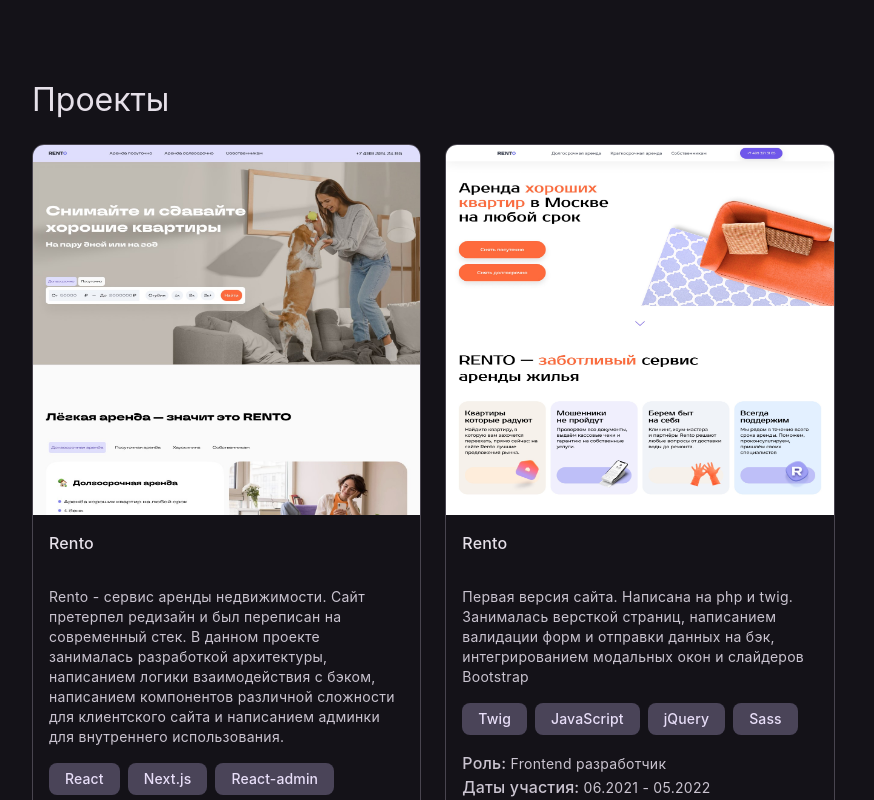
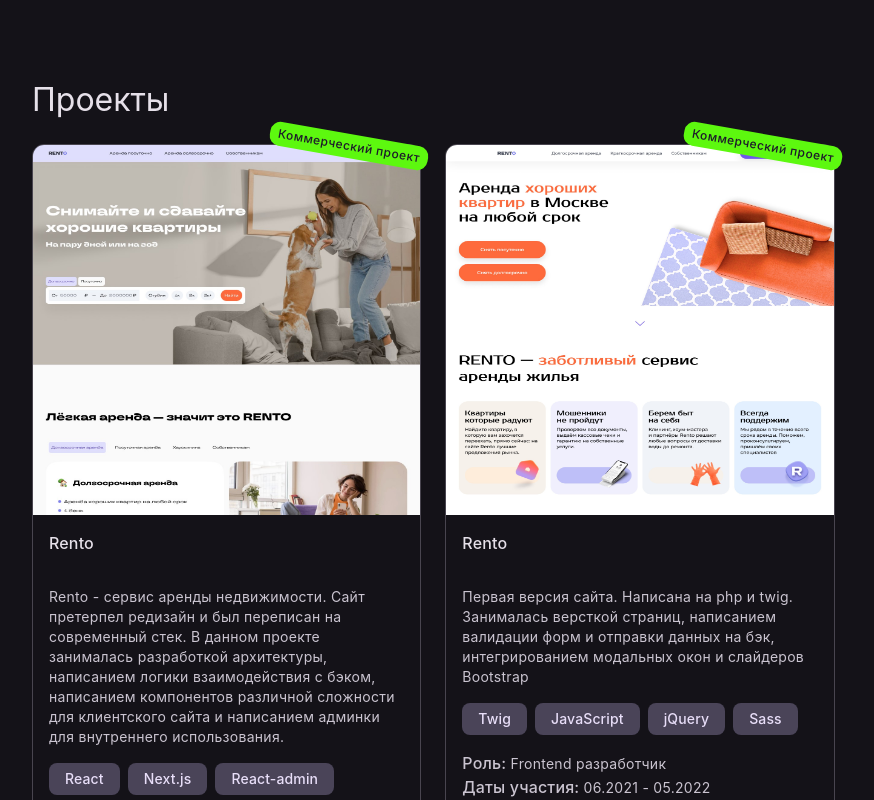
Before and after one commit to natalya-vd/portfolio, a React (Vite) app: page / in a window 1280 px wide. Shown: the part 1960-2760 px from the top of the page, without its empty margins (0-874 px from the left). Built offline with nearby package versions, Linux system fonts and the light colour scheme.

Commit message:
add Tag component

```diff
--- a/src/components/project/Project.tsx
+++ b/src/components/project/Project.tsx
@@ -6,6 +6,7 @@
 import { Button } from "@shared/button/Button";
 import { Card } from "@shared/card/Card";
 import { Chip } from "@shared/chip/Chip";
+import { Tag } from "@shared/tag/Tag";
 
 import { ProjectShort } from "./types";
 import styles from './Project.module.css'
@@ -28,17 +29,15 @@
 
   return (
     <Component className={classNames(className)} {...props}>
+      <Tag text="Коммерческий проект" appearance={project.tagStyle}>
         <Card type="outlined" className={classNames(styles.card)}>
           <div className={classNames(styles['media-wrapper'])}>
             <img className={classNames(styles.media)} src={project.image} alt={project.title} />
           </div>
-
           <div className={classNames(styles.content)}>
             <Title tag="h3">{project.title}</Title>
-
             <div className={classNames(styles['text-content'], "typography-body-medium")}>
               <p className={classNames(styles.description)}>{project.description}</p>
-
               <ul className={classNames(styles['development-tools'])}>
                 {
                   project["development-tools"].map((item, idx) => (
@@ -48,11 +47,9 @@
                   ))
                 }
               </ul>
-
               <p><span className="typography-title-medium">Роль:</span> {project.role}</p>
               <p><span className="typography-title-medium">Даты участия:</span> {getDates()}</p>
             </div>
-
             <div className={classNames(styles.actions)}>
               {project.url && (
                 <Button appearance="filled" href={project.url}>Посетить</Button>
@@ -60,6 +57,7 @@
             </div>
           </div>
         </Card>
+      </Tag>
     </Component>
   );
 }
--- a/src/components/project/types.ts
+++ b/src/components/project/types.ts
@@ -7,4 +7,5 @@
   url?: string
   dateStart: string
   dateEnd?: string
+  tagStyle: 'primary' | 'secondary' | 'info' | 'error' | 'success'
 }
--- a/src/index.css
+++ b/src/index.css
@@ -1,6 +1,7 @@
 :root {
   --z-index-level-1: 100;
   --z-index-level-2: 90;
+  --z-index-level-100: 1;
 
   --opacity-highest: 0.1;
 }
@@ -36,6 +37,9 @@
 
   --tertiary: #7d5260;
 
+  --error: #b3261e;
+  --on-error: #fff;
+
   --surface: #fef7ff;
   --on-surface: #1d1b20;
   --surface-container-low: #f7f2fa;
@@ -44,6 +48,9 @@
 
   --outline: #79747e;
   --outline-variant: #cac4d0;
+
+  --info: #35defc;
+  --success: #5df80f;
 
   --opacity-noise: var(--opacity-highest);
 }
@@ -63,6 +70,9 @@
 
   --tertiary: #efb8c8;
 
+  --error: #f2b8b5;
+  --on-error: #601410;
+
   --surface: #141218;
   --on-surface: #e6e0e9;
   --surface-container-low: #1d1b20;
@@ -71,6 +81,9 @@
 
   --outline: #938f99;
   --outline-variant: #49454f;
+
+  --info: #35defc;
+  --success: #5df80f;
 
   --opacity-noise: var(--opacity-highest);
 }
--- a/src/pages/home/Home.tsx
+++ b/src/pages/home/Home.tsx
@@ -2,11 +2,11 @@
 
 import { MainLayout } from '@layouts/main-layout/MainLayout';
 
-
-import styles from './Home.module.css'
 import { Projects } from './Projects';
 import { About } from './About';
 import { Experience } from './Experience';
+
+import styles from './Home.module.css'
 
 export const HomePage = (): JSX.Element => {
   return (
--- a/src/pages/home/data/projects.ts
+++ b/src/pages/home/data/projects.ts
@@ -10,6 +10,7 @@
     role: 'Frontend разработчик',
     dateStart: '12.2021',
     dateEnd: '11.2022',
+    tagStyle: 'success'
   },
   {
     title: 'Rento',
@@ -20,5 +21,6 @@
     role: 'Frontend разработчик',
     dateStart: '06.2021',
     dateEnd: '05.2022',
+    tagStyle: 'success'
   }
 ]
--- /dev/null
+++ b/src/shared/tag/Tag.module.css
@@ -0,0 +1,39 @@
+.container {
+  position: relative;
+  height: 100%;
+}
+
+.tag {
+  position: absolute;
+  top: -10px;
+  right: -8px;
+  z-index: var(--z-index-level-100);
+  padding: var(--spacing-sm) var(--spacing-md);
+  border-radius: 10px;
+  transform: rotate(10deg);
+}
+
+.tag_primary {
+  background-color: var(--primary);
+  color: var(--on-primary);
+}
+
+.tag_secondary {
+  background-color: var(--secondary);
+  color: var(--on-secondary);
+}
+
+.tag_success {
+  background-color: var(--success);
+  color: var(--on-secondary-fixed);
+}
+
+.tag_info {
+  background-color: var(--info);
+  color: var(--on-secondary-fixed);
+}
+
+.tag_error {
+  background-color: var(--error);
+  color: var(--on-error);
+}
--- /dev/null
+++ b/src/shared/tag/Tag.tsx
@@ -0,0 +1,34 @@
+import classNames from "classnames";
+import { DetailedHTMLProps, HTMLAttributes } from "react";
+
+import styles from './Tag.module.css'
+
+interface ITagProps extends DetailedHTMLProps<HTMLAttributes<HTMLDivElement>, HTMLDivElement> {
+  appearance?: 'primary' | 'secondary' | 'info' | 'error' | 'success'
+  text: string
+}
+
+export const Tag = ({ text, appearance = 'success', children, className, ...props }: ITagProps): JSX.Element => {
+  return (
+    <div
+      className={classNames(className, styles.container)}
+      {...props}
+    >
+      <div className={classNames(
+        styles.tag,
+        'typography-label-medium',
+        {
+          [styles['tag_primary']]: appearance === 'primary',
+          [styles['tag_secondary']]: appearance === 'secondary',
+          [styles['tag_success']]: appearance === 'success',
+          [styles['tag_info']]: appearance === 'info',
+          [styles['tag_error']]: appearance === 'error'
+        }
+      )}>
+        {text}
+      </div>
+
+      {children}
+    </div>
+  );
+}
```
Lines whose indentation alone changed are shown as unchanged.
